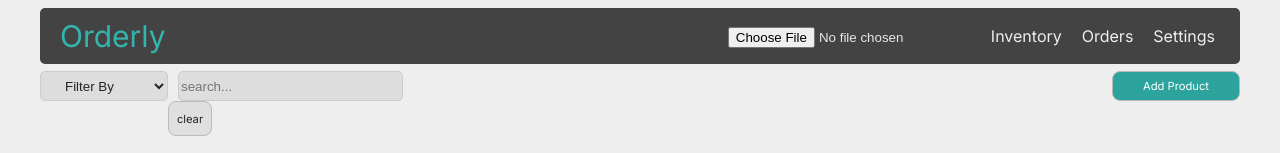
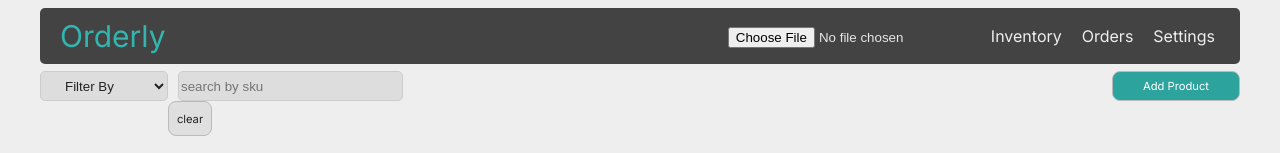
Before and after one commit to DallasSoftwareDevelopersTeamC/DSD_Team_C, a React (Vite) app in the folder client/: page / in a window 1280 px wide. Shown: the top 153 px of the page. Built offline with nearby package versions, Linux system fonts and the light colour scheme; a web font is replaced by a local one.

Commit message:
this has comments on the code. didn't save before last push

```diff
--- a/client/src/components/Inventory/SearchInput.jsx
+++ b/client/src/components/Inventory/SearchInput.jsx
@@ -30,7 +30,8 @@
             id='search'
             type='text'
             className='search-input'
-            placeholder='search...'
+            // change the placeholder if we decide to broaden user search feature.
+            placeholder='search by sku'
             value={searchTerm}
             onChange={handleInputChange}
           />
@@ -41,7 +42,7 @@
       </div>
       <div className='results-container'>
         <ul className='results-list' id='list'>
-            {/* iterate over searchResults - renders a list of items matching the search terms. */}
+            {/* iterate over searchResults - renders a list of items matching the search terms. displays under the search bar with LIs need to make this render into our table */}
           {searchResults.map((product, index) => (
             <li key={index} className='result-item'>
               {product.sku}
```
